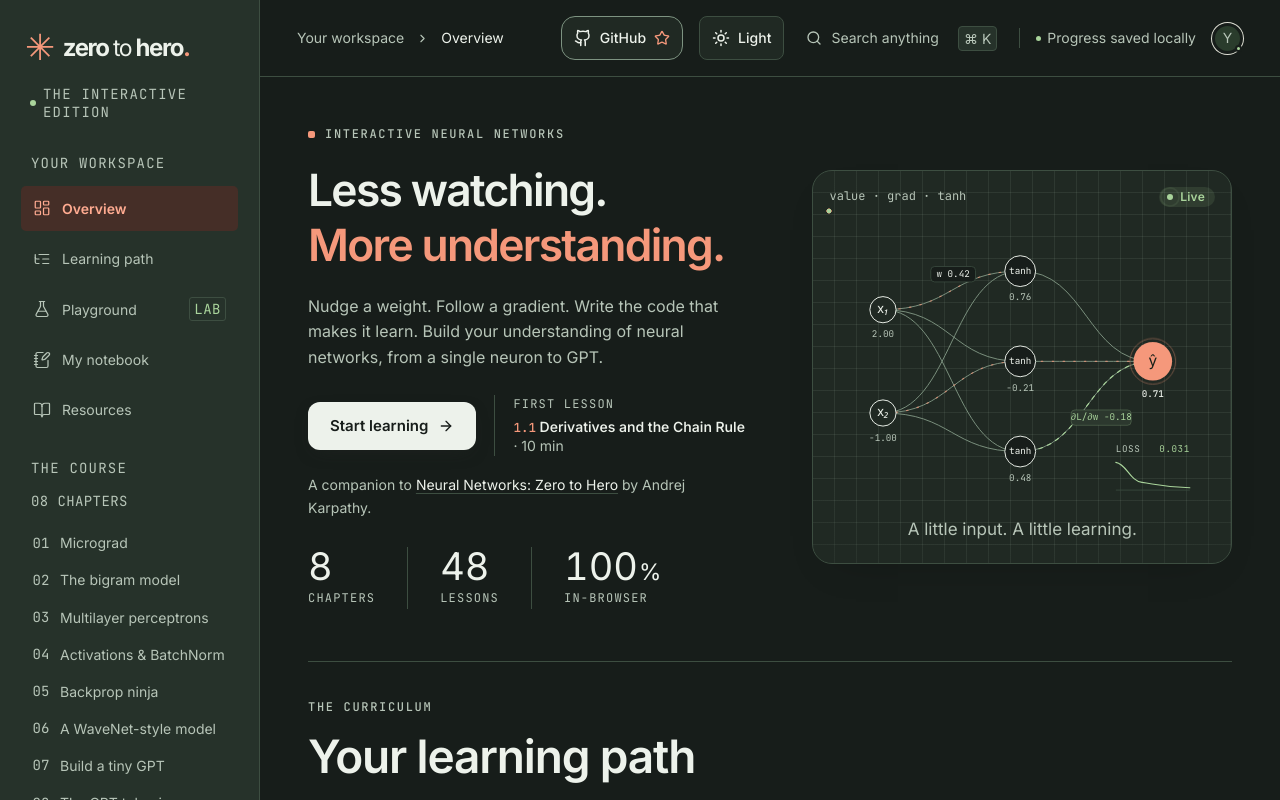
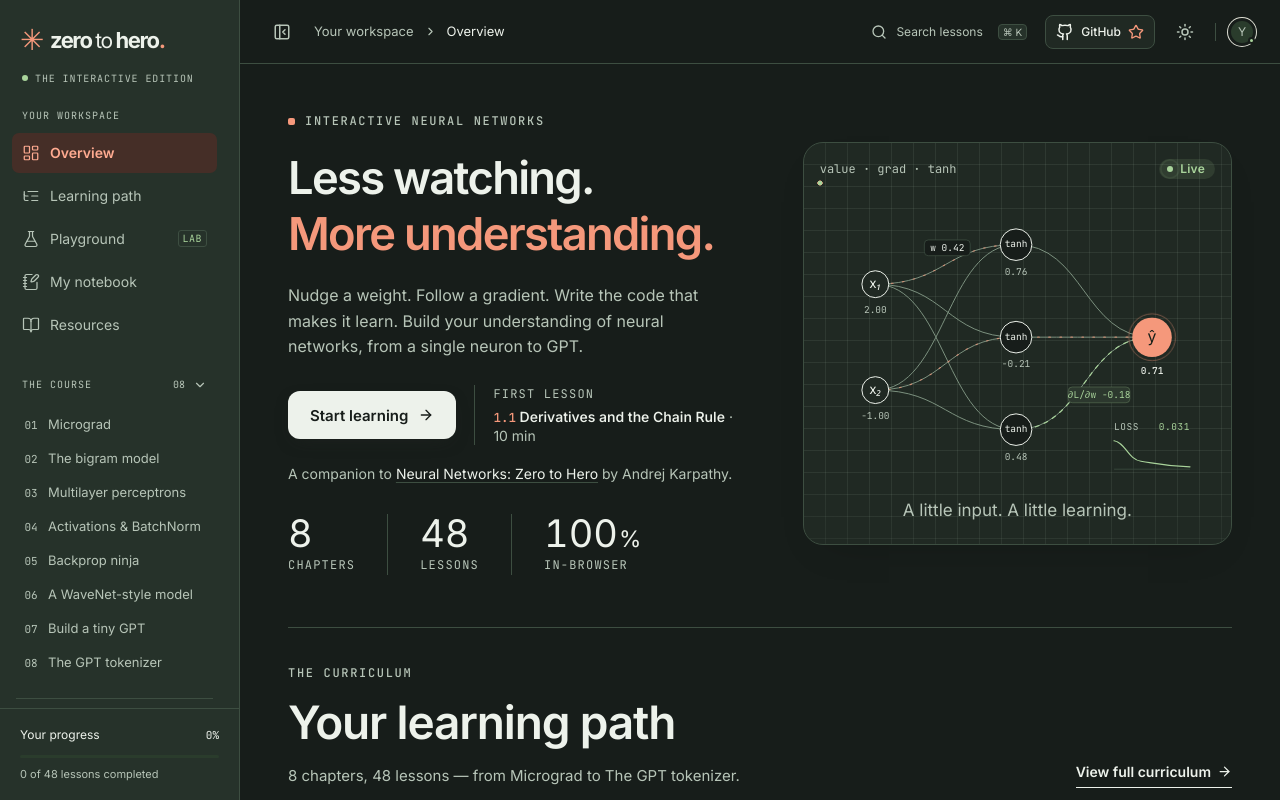
Before and after one commit to yagyesh-bobde/zero-to-hero-v2, a React (Vite) app: page / in a window 1280 px wide. Shown: the top 800 px of the page. Built offline with nearby package versions, Linux system fonts and the light colour scheme.

Commit message:
Refine sidebar layout and add keyboard navigation controls

```diff
--- a/src/App.tsx
+++ b/src/App.tsx
@@ -1,4 +1,4 @@
-import { useEffect, useRef, useState } from 'react';
+import { useCallback, useEffect, useRef, useState } from 'react';
 import {
   ArrowDownToLine,
   ArrowLeft,
@@ -18,10 +18,10 @@
   GraduationCap,
   LayoutDashboard,
   ListTree,
-  Menu,
   Moon,
   NotebookPen,
   PanelLeftClose,
+  PanelLeftOpen,
   Search,
   Sparkles,
   Star,
@@ -103,6 +103,15 @@
   );
 }
 
+function readLayoutPreference(key: string, fallback: boolean) {
+  try {
+    const value = localStorage.getItem(key);
+    return value === null ? fallback : value === 'true';
+  } catch {
+    return fallback;
+  }
+}
+
 export default function App() {
   const [theme, setTheme] = useState<'light' | 'dark'>(() =>
     document.documentElement.dataset.theme === 'light' ? 'light' : 'dark',
@@ -121,6 +130,46 @@
   const [route, setRoute] = useState(parseRoute);
   const [progress, setProgress] = useState<Progress>(readProgress);
   const [mobile, setMobile] = useState(false);
+  const sidebarToggle = useRef<HTMLButtonElement>(null);
+  const sidebarClose = useRef<HTMLButtonElement>(null);
+  const [isCompact, setIsCompact] = useState(() => window.matchMedia('(max-width: 760px)').matches);
+  const [sidebarCollapsed, setSidebarCollapsed] = useState(() =>
+    readLayoutPreference('zero-to-hero-sidebar-collapsed', false),
+  );
+  const [courseExpanded, setCourseExpanded] = useState(() =>
+    readLayoutPreference('zero-to-hero-course-expanded', true),
+  );
+  const sidebarVisible = isCompact ? mobile : !sidebarCollapsed;
+  const toggleSidebar = useCallback(() => {
+    if (isCompact) setMobile((v) => !v);
+    else {
+      sidebarToggle.current?.focus();
+      setSidebarCollapsed((v) => !v);
+    }
+  }, [isCompact]);
+  useEffect(() => {
+    if (!mobile) return;
+    document.querySelector('.sidebar-scroll')?.scrollTo({ top: 0 });
+    sidebarClose.current?.focus({ preventScroll: true });
+    return () => sidebarToggle.current?.focus({ preventScroll: true });
+  }, [mobile]);
+  useEffect(() => {
+    const query = window.matchMedia('(max-width: 760px)');
+    const onChange = () => {
+      setIsCompact(query.matches);
+      setMobile(false);
+    };
+    query.addEventListener('change', onChange);
+    return () => query.removeEventListener('change', onChange);
+  }, []);
+  useEffect(() => {
+    try {
+      localStorage.setItem('zero-to-hero-sidebar-collapsed', String(sidebarCollapsed));
+      localStorage.setItem('zero-to-hero-course-expanded', String(courseExpanded));
+    } catch {
+      // Layout controls also work without browser storage.
+    }
+  }, [sidebarCollapsed, courseExpanded]);
   const [searchOpen, setSearchOpen] = useState(false);
   const [saveError, setSaveError] = useState(false);
   const current = lessons.find((l) => l.id === route.id);
@@ -168,11 +217,20 @@
         e.preventDefault();
         setSearchOpen((v) => !v);
       }
+      const target = e.target;
+      const editing =
+        target instanceof HTMLElement &&
+        (target.isContentEditable ||
+          !!target.closest('input, textarea, select, [contenteditable="true"]'));
+      if ((e.metaKey || e.ctrlKey) && !e.altKey && e.key.toLowerCase() === 'b' && !editing) {
+        e.preventDefault();
+        if (!e.repeat) toggleSidebar();
+      }
       if (e.key === 'Escape') setMobile(false);
     };
     window.addEventListener('keydown', key);
     return () => window.removeEventListener('keydown', key);
-  }, []);
+  }, [toggleSidebar]);
   useEffect(() => {
     document.title =
       current && route.view === 'lesson'
@@ -181,7 +239,7 @@
   }, [view, current, route.view]);
   const openLesson = (_moduleId: string, id: string) => navigate('lesson', id);
   return (
-    <>
+    <div className={'app-shell' + (sidebarCollapsed ? ' app-shell--collapsed' : '')}>
       <a
         className="skip-link"
         href="#main-content"
@@ -199,23 +257,34 @@
           aria-label="Close navigation"
         />
       )}
-      <aside className={'sidebar ' + (mobile ? 'sidebar-open' : '')} aria-label="Main navigation">
+      <aside
+        id="main-sidebar"
+        className={'sidebar ' + (mobile ? 'sidebar-open' : '')}
+        aria-label="Main navigation"
+        inert={!sidebarVisible}
+      >
+        <div className="sidebar-heading">
+          <div className="sidebar-brand-row">
             <a className="brand-link" href="#/overview" aria-label="Zero to Hero home">
               <Wordmark />
             </a>
             <button
               className="sidebar-close icon-button"
+              ref={sidebarClose}
               aria-label="Close navigation"
               onClick={() => setMobile(false)}
             >
-          <PanelLeftClose size={20} />
+              <PanelLeftClose size={18} />
             </button>
+          </div>
           <div className="course-edition">
             <span className="live-dot" />
             THE INTERACTIVE EDITION
           </div>
+        </div>
+        <div className="sidebar-scroll">
           <div className="nav-label">YOUR WORKSPACE</div>
-        <nav>
+          <nav aria-label="Workspace">
             {navItems.map(({ id, label, icon: Icon }) => (
               <a
                 href={'#/' + id}
@@ -235,9 +304,17 @@
             ))}
           </nav>
           <div className="sidebar-course">
-          <div className="nav-label">
-            THE COURSE <span>08 CHAPTERS</span>
-          </div>
+            <button
+              className="sidebar-course-toggle"
+              aria-expanded={courseExpanded}
+              aria-controls="sidebar-chapters"
+              onClick={() => setCourseExpanded((v) => !v)}
+            >
+              <span>THE COURSE</span>
+              <span className="sidebar-course-count">08</span>
+              <ChevronDown size={14} className={courseExpanded ? '' : 'is-collapsed'} />
+            </button>
+            <div id="sidebar-chapters" hidden={!courseExpanded}>
               {modules.map((m) => (
                 <a
                   className={
@@ -263,18 +340,6 @@
                 </a>
               ))}
             </div>
-        <div className="sidebar-bottom">
-          <div className="sidebar-progress">
-            <div>
-              <span>Your progress</span>
-              <strong>{percentage}%</strong>
-            </div>
-            <div className="progress-track">
-              <span style={{ width: percentage + '%' }} />
-            </div>
-            <p>
-              {completedCount} of {lessons.length} lessons completed
-            </p>
           </div>
           <a
             className="source-credit"
@@ -284,22 +349,48 @@
           >
             <div className="credit-avatar">AK</div>
             <div>
-              <span>Inspired by Andrej Karpathy</span>
-              <small>Built for the curious.</small>
+              <small>Inspired by</small>
+              <span>Andrej Karpathy</span>
             </div>
-            <ArrowUpRight size={14} />
+            <ArrowUpRight size={13} />
           </a>
         </div>
+        <div className="sidebar-bottom">
+          <div className="sidebar-progress">
+            <div>
+              <span>Your progress</span>
+              <strong>{percentage}%</strong>
+            </div>
+            <div
+              className="progress-track"
+              role="progressbar"
+              aria-label="Course completion"
+              aria-valuemin={0}
+              aria-valuemax={100}
+              aria-valuenow={percentage}
+            >
+              <span style={{ width: percentage + '%' }} />
+            </div>
+            <p>
+              {completedCount} of {lessons.length} lessons completed
+            </p>
+          </div>
+        </div>
       </aside>
-      <div className="app-body">
+      <div className="app-body" inert={mobile}>
         <header className="topbar">
           <div className="topbar-location">
             <button
-              className="mobile-menu icon-button"
-              aria-label="Open navigation"
-              onClick={() => setMobile(true)}
+              className="sidebar-toggle icon-button"
+              ref={sidebarToggle}
+              aria-label={sidebarVisible ? 'Hide sidebar' : 'Show sidebar'}
+              aria-expanded={sidebarVisible}
+              aria-controls="main-sidebar"
+              aria-keyshortcuts="Meta+B Control+B"
+              title={(sidebarVisible ? 'Hide sidebar' : 'Show sidebar') + ' (⌘B / Ctrl+B)'}
+              onClick={toggleSidebar}
             >
-              <Menu size={21} />
+              {sidebarVisible ? <PanelLeftClose size={18} /> : <PanelLeftOpen size={18} />}
             </button>
             <span className="breadcrumb-root">Your workspace</span>
             <ChevronRight size={13} />
@@ -316,6 +407,15 @@
             )}
           </div>
           <div className="topbar-actions">
+            <button
+              className="search-trigger"
+              aria-label="Search lessons"
+              onClick={() => setSearchOpen(true)}
+            >
+              <Search size={16} />
+              <span>Search lessons</span>
+              <kbd>⌘ K</kbd>
+            </button>
             <a
               className="github-star"
               href="https://github.com/yagyesh-bobde/zero-to-hero-v2"
@@ -335,22 +435,8 @@
               title={theme === 'dark' ? 'Switch to light theme' : 'Switch to dark theme'}
             >
               {theme === 'dark' ? <Sun size={18} /> : <Moon size={18} />}
-              <span>{theme === 'dark' ? 'Light' : 'Dark'}</span>
-            </button>
-            <button
-              className="search-trigger"
-              aria-label="Search lessons"
-              onClick={() => setSearchOpen(true)}
-            >
-              <Search size={16} />
-              <span>Search anything</span>
-              <kbd>⌘ K</kbd>
             </button>
             <span className="header-divider" />
-            <span className="local-badge">
-              <span className="live-dot" />
-              Progress saved locally
-            </span>
             <a className="profile-avatar" href="#/notes" aria-label="Open your notebook">
               Y<span />
             </a>
@@ -406,7 +492,7 @@
         </footer>
       </div>
       {searchOpen && <SearchDialog onClose={() => setSearchOpen(false)} />}
-    </>
+    </div>
   );
 }
 
--- a/src/main.tsx
+++ b/src/main.tsx
@@ -3,6 +3,7 @@
 import App from './App';
 import './styles.css';
 import './theme.css';
+import './shell.css';
 ReactDOM.createRoot(document.getElementById('root')!).render(
   <React.StrictMode>
     <App />
--- /dev/null
+++ b/src/shell.css
@@ -0,0 +1,374 @@
+/* Workspace chrome: compact controls and a separately scrolling navigation. */
+html {
+  scroll-padding-top: 80px;
+}
+
+.app-shell {
+  --sidebar-width: 240px;
+}
+
+.sidebar {
+  padding: 0;
+  overflow: hidden;
+}
+
+.sidebar-heading {
+  flex-shrink: 0;
+  padding: 22px 20px 18px;
+}
+
+.sidebar-brand-row {
+  display: flex;
+  align-items: center;
+  justify-content: space-between;
+  gap: 8px;
+}
+
+.sidebar .brand-link {
+  margin: 0;
+}
+
+.sidebar .wordmark {
+  gap: 7px;
+  font-size: 22px;
+}
+
+.sidebar .brand-symbol {
+  font-size: 29px;
+}
+
+.sidebar .brand-arrow {
+  font-size: 21px;
+}
+
+.sidebar .course-edition {
+  margin: 12px 0 0 2px;
+  font-size: 10px;
+  line-height: 1.5;
+  letter-spacing: 0.9px;
+}
+
+.sidebar-scroll {
+  flex: 1;
+  min-height: 0;
+  overflow-y: auto;
+  overscroll-behavior: contain;
+  padding: 0 12px 16px;
+  scrollbar-gutter: stable;
+  scrollbar-width: thin;
+  scrollbar-color: var(--line-strong) transparent;
+}
+
+.sidebar-scroll::-webkit-scrollbar {
+  width: 5px;
+}
+
+.sidebar-scroll::-webkit-scrollbar-track {
+  background: transparent;
+}
+
+.sidebar-scroll::-webkit-scrollbar-thumb {
+  border-radius: 8px;
+  background: var(--line-strong);
+}
+
+.sidebar .nav-label {
+  margin: 4px 10px 10px;
+  font-size: 10px;
+  letter-spacing: 1px;
+}
+
+.sidebar nav {
+  gap: 3px;
+}
+
+.sidebar .nav-item {
+  min-height: 40px;
+  padding: 8px 10px;
+  border-radius: 7px;
+  gap: 10px;
+  line-height: 1.5;
+}
+
+.sidebar .nav-new {
+  padding: 1px 4px;
+  font-size: 10px;
+}
+
+.sidebar-course {
+  margin-top: 22px;
+}
+
+.sidebar-course-toggle {
+  display: flex;
+  align-items: center;
+  gap: 8px;
+  width: 100%;
+  min-height: 36px;
+  margin-bottom: 5px;
+  padding: 7px 10px;
+  border-radius: 6px;
+  color: var(--muted);
+  font: 10px var(--mono);
+  letter-spacing: 1px;
+  text-align: left;
+}
+
+.sidebar-course-toggle:hover {
+  color: var(--ink);
+  background: var(--surface-hover);
+}
+
+.sidebar-course-count {
+  margin-left: auto;
+  letter-spacing: 0;
+}
+
+.sidebar-course-toggle svg {
+  transition: transform 150ms;
+}
+
+.sidebar-course-toggle .is-collapsed {
+  transform: rotate(-90deg);
+}
+
+.sidebar .chapter-shortcut {
+  min-height: 34px;
+  padding: 6px 10px;
+  gap: 8px;
+  font-size: 13px;
+  line-height: 1.6;
+}
+
+.sidebar .chapter-dot {
+  width: 18px;
+  font-size: 11px;
+}
+
+.sidebar .source-credit {
+  gap: 9px;
+  margin: 18px 4px 0;
+  padding: 14px 6px 0;
+}
+
+.sidebar .source-credit > div:nth-child(2) {
+  gap: 1px;
+}
+
+.sidebar .source-credit small {
+  font-size: 11px;
+  line-height: 1.5;
+}
+
+.sidebar .source-credit span {
+  font-size: 12px;
+  line-height: 1.6;
+}
+
+.sidebar .credit-avatar {
+  flex-shrink: 0;
+  width: 28px;
+  height: 28px;
+  font: 11px var(--sans);
+}
+
+.sidebar .source-credit > svg {
+  flex-shrink: 0;
+}
+
+.sidebar-bottom {
+  flex-shrink: 0;
+  margin: 0;
+  padding: 16px 20px 18px;
+  border-top: 1px solid var(--line);
+  background: var(--surface-soft);
+}
+
+.sidebar-progress {
+  padding: 0;
+}
+
+.sidebar-progress > div:first-child {
+  align-items: center;
+  margin-bottom: 10px;
+  font-size: 12px;
+}
+
+.sidebar-progress strong {
+  font-size: 11px;
+}
+
+.sidebar-progress p {
+  margin: 8px 0 0;
+  font-size: 11px;
+  line-height: 1.5;
+}
+
+.topbar {
+  position: sticky;
+  top: 0;
+  z-index: 20;
+  height: 64px;
+  min-height: 64px;
+  gap: 16px;
+  padding: 0 24px;
+}
+
+.topbar-location {
+  gap: 10px;
+  font-size: 13px;
+}
+
+.topbar-actions {
+  gap: 12px;
+}
+
+.sidebar-toggle {
+  display: grid;
+  place-items: center;
+  width: 36px;
+  height: 36px;
+  margin-right: 4px;
+  border-radius: 7px;
+  color: var(--muted);
+}
+
+.sidebar-toggle:hover,
+.theme-toggle:hover {
+  color: var(--ink);
+  background: var(--surface-hover);
+}
+
+.theme-toggle {
+  width: 36px;
+  min-width: 36px;
+  height: 36px;
+  min-height: 36px;
+  padding: 0;
+  border: 1px solid transparent;
+  border-radius: 7px;
+  background: transparent;
+  color: var(--muted);
+}
+
+.github-star {
+  gap: 7px;
+  min-height: 34px;
+  padding: 5px 10px;
+  border-color: var(--line);
+  border-radius: 8px;
+  font-size: 12px;
+}
+
+.search-trigger {
+  min-height: 36px;
+  font-size: 12px;
+}
+
+.search-trigger kbd {
+  margin-left: 6px;
+  padding: 1px 4px;
+  font-size: 10px;
+}
+
+.header-divider {
+  display: block;
+  height: 18px;
+}
+
+.profile-avatar {
+  width: 28px;
+  height: 28px;
+  font-size: 12px;
+}
+
+@media (min-width: 761px) {
+  .app-shell--collapsed .sidebar {
+    transform: translateX(-100%);
+    visibility: hidden;
+  }
+
+  .app-shell--collapsed .app-body {
+    margin-left: 0;
+  }
+}
+
+@media (max-width: 1180px) {
+  .breadcrumb-root,
+  .breadcrumb-root + svg {
+    display: none;
+  }
+}
+
+@media (max-width: 760px) {
+  .sidebar {
+    width: min(260px, calc(100vw - 48px));
+    visibility: hidden;
+  }
+
+  .sidebar-open {
+    visibility: visible;
+  }
+
+  .sidebar-heading {
+    padding: 20px 16px 18px;
+  }
+
+  .sidebar-open .sidebar-close {
+    position: static;
+    flex-shrink: 0;
+    width: 32px;
+    height: 32px;
+    color: var(--muted);
+  }
+
+  .sidebar .wordmark {
+    font-size: 21px;
+  }
+
+  .app-body {
+    margin-left: 0;
+  }
+
+  .topbar {
+    padding: 0 16px;
+    gap: 8px;
+  }
+
+  .topbar-location,
+  .topbar-actions {
+    gap: 6px;
+  }
+
+  .sidebar-toggle,
+  .theme-toggle,
+  .search-trigger {
+    width: 40px;
+    min-width: 40px;
+    min-height: 44px;
+  }
+
+  .sidebar-toggle {
+    margin-right: 0;
+  }
+
+  .search-trigger {
+    justify-content: center;
+  }
+
+  .search-trigger kbd,
+  .header-divider,
+  .profile-avatar {
+    display: none;
+  }
+
+  .github-star {
+    min-height: 36px;
+  }
+}
+
+@media (prefers-reduced-motion: reduce) {
+  .sidebar-course-toggle svg {
+    transition: none;
+  }
+}
```
Also changed, not shown: 1 other file (tests, documents, lock files or other folders). Lines whose indentation alone changed are shown as unchanged.
